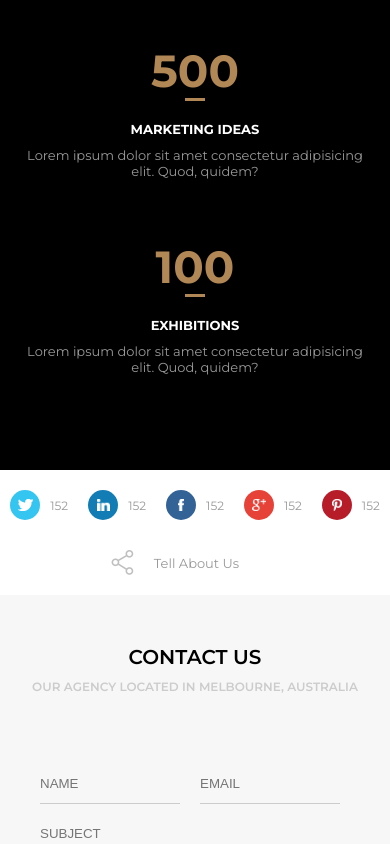
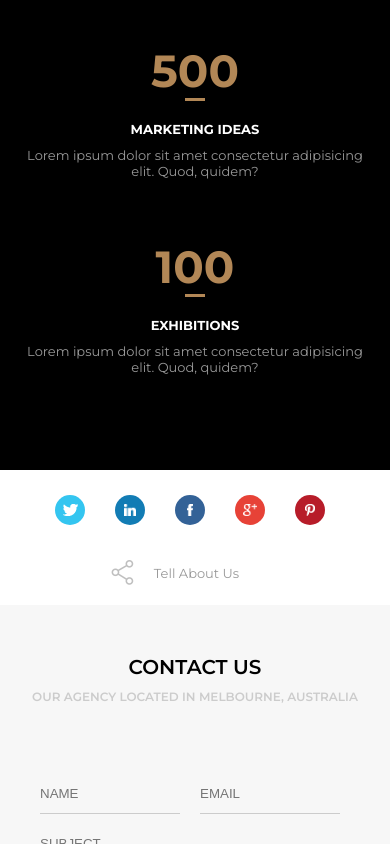
Before and after one commit to lRauane/Awax, a plain HTML site: page index.html in a window 390 px wide. Shown: the part 11156-12000 px from the top of the page. Drawn offline with Linux system fonts and the light colour scheme.

Commit message:
problemas de resposividade resolvidos

```diff
--- a/assets/CSS/style.css
+++ b/assets/CSS/style.css
@@ -996,6 +996,10 @@ nav{
         display: flex;
         flex-direction: column-reverse;
     }
+    .section-share-items{
+        padding: 5px;
+        align-items: center;
+    }
     .section-share-tell{
         margin-top: 30px;
     }
```
Also changed, not shown: index.html (+4 -5 lines).
